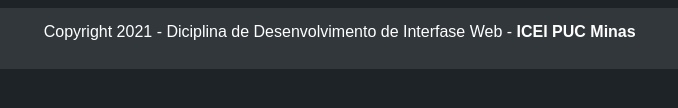
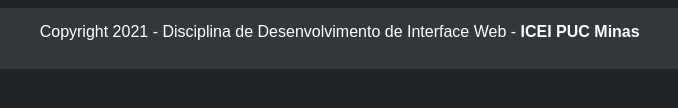
Before and after one commit to GabrieLucchesi/NetflixPrime2, a plain HTML site: page index.html in a window 1280 px wide. Shown: the part 324-432 px from the top of the page, 92-770 px from the left. Drawn offline with nearby package versions, Linux system fonts and the light colour scheme; no server answers.

Commit message:
Update index.html

```diff
--- a/index.html
+++ b/index.html
@@ -84,7 +84,7 @@
             <div class="row">
                 <div class="col-12 rodape">
                     <div class="col-sm-12 col-mg-8 col-lg-8 text-rod">
-                        <p>Copyright 2021 - Diciplina de Desenvolvimento de Interfase Web - <b>ICEI PUC Minas</b></p>
+                        <p>Copyright 2021 - Disciplina de Desenvolvimento de Interface Web - <b>ICEI PUC Minas</b></p>
                     </div>
                     <div class="col-sm-12 col-md-12 col-lg-4 logo img-rod">
                         <img width="300px" height="85%" src="imgs/NetflixPrime.png" class="logo">
```
